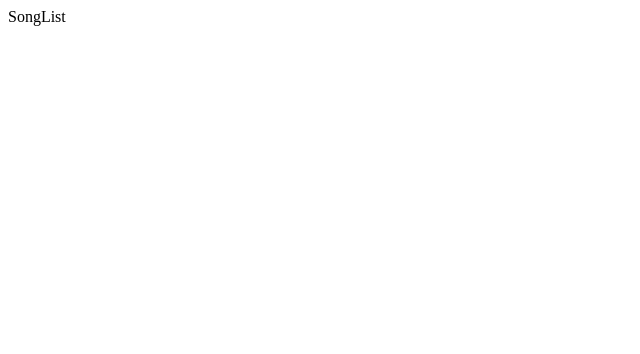
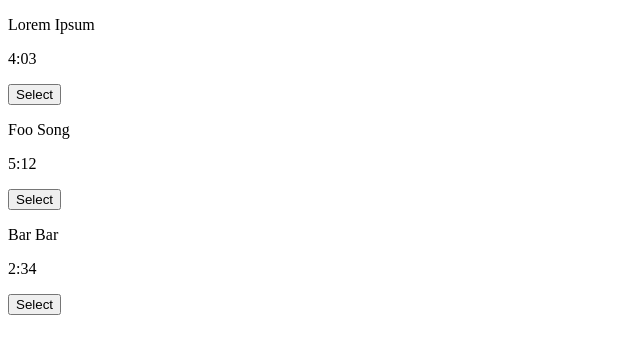
Before and after one commit to AmyHong0502/songs, a React (Create React App) app: page / in a window 1280 px wide. Shown: the top 354 px of the page, without its empty margins (0-640 px from the left). Built offline with nearby package versions, Linux system fonts and the light colour scheme.

Commit message:
feat: render the list of songs

```diff
--- a/src/components/SongList.jsx
+++ b/src/components/SongList.jsx
@@ -2,10 +2,20 @@ import React, { Component } from 'react';
 import { connect } from 'react-redux';
 
 class SongList extends Component {
-  // this.props === { songs: state.songs }
+  renderList() {
+    return this.props.songs.map(song => {
+      return (
+        <div key={song.title}>
+          <p>{song.title}</p>
+          <p>{song.duration}</p>
+          <button>Select</button>
+        </div>
+      );
+    });
+  }
+
   render() {
-    console.log(this.props);
-    return <div>SongList</div>;
+    return <>{this.renderList()}</>;
   }
 }
 
```
